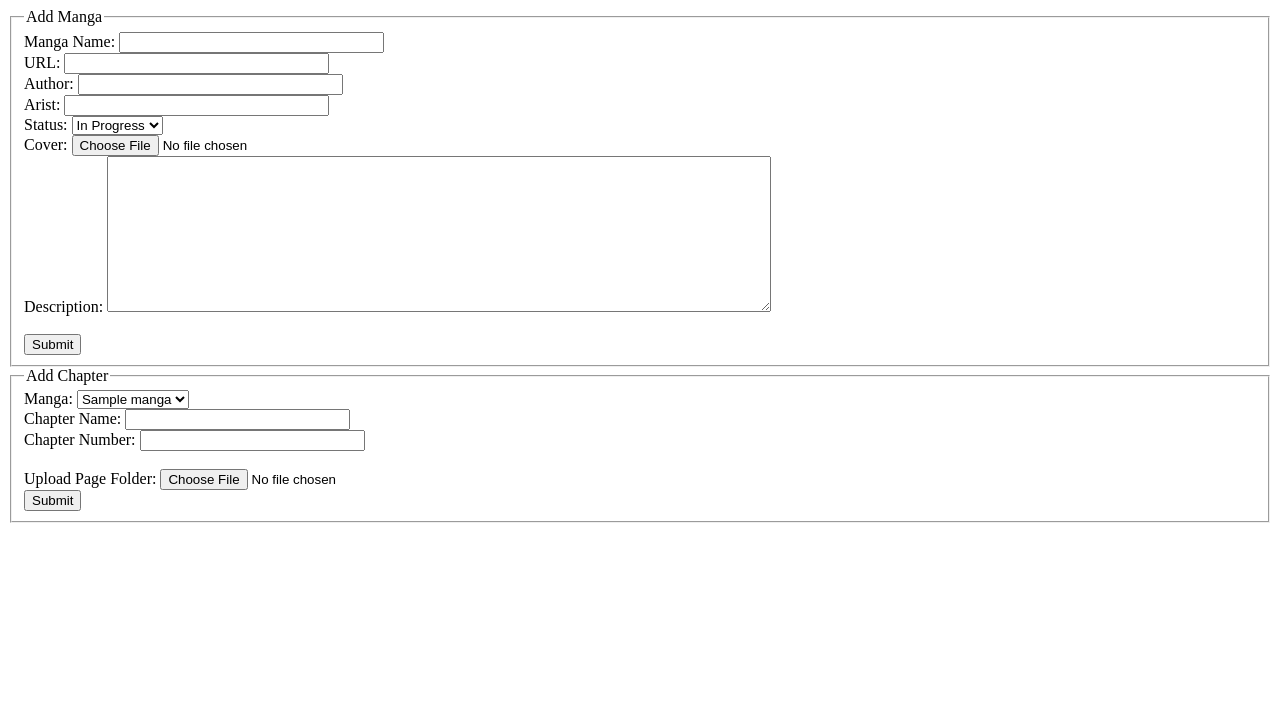
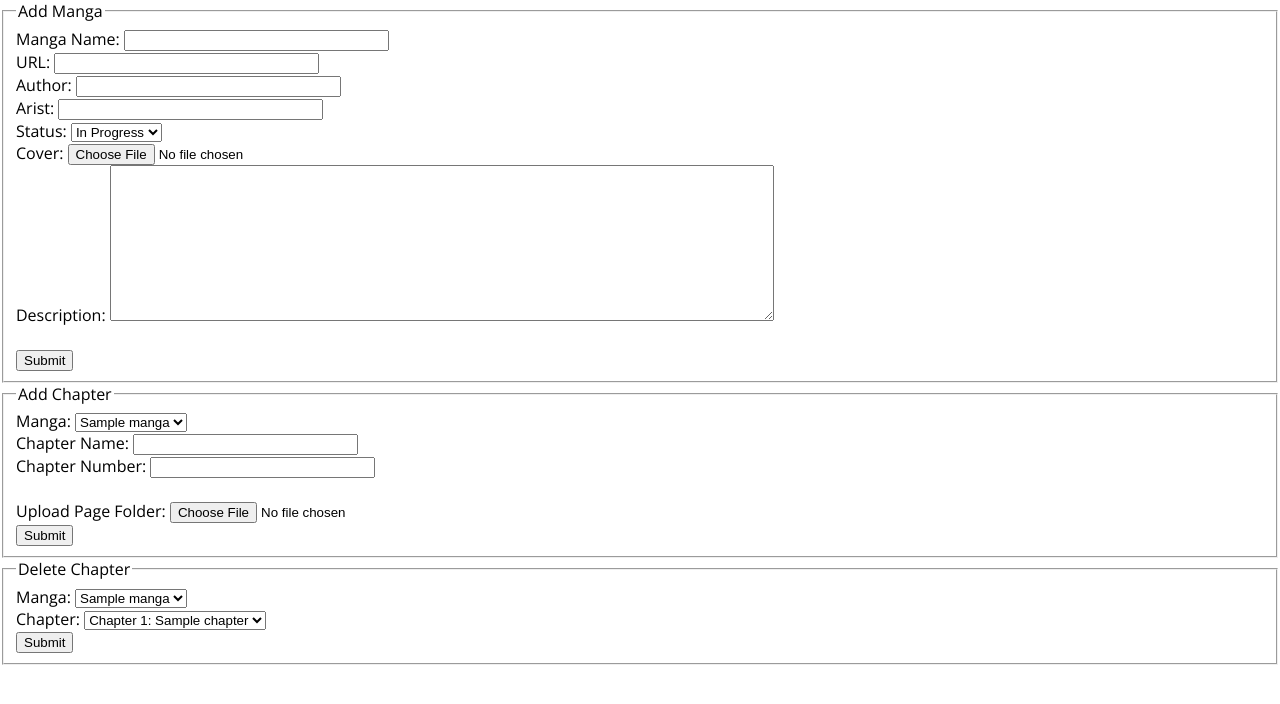
Before and after one commit to cozziekuns/Renchon, a Flask app: page /reader/admin in a window 1280 px wide. Shown: the top 704 px of the page. Run offline with Flask 2, Linux system fonts and the light colour scheme; tables that the repository leaves empty hold one stand-in row (values such as "Sample post"); some libraries are stand-ins or nearby versions.

Commit message:
delete chapter

```diff
--- a/renchon.py
+++ b/renchon.py
@@ -6,6 +6,8 @@
 #=+=+=+=+=+=+=+=+=+=+=+=+=+=+=+=+=+=+=+=+=+=+=+=+=+=+=+=+=+=+=+=+=+=+=+=+=+=+=+=
 
 import os
+import shutil
+
 from datetime import datetime
 from flask import Flask, request, render_template, redirect, url_for
 from flask.ext.sqlalchemy import SQLAlchemy
@@ -111,17 +113,20 @@
     return num_string
 
 def save_file(file, url, filename=None):
-  if filename is None:
-      filename = file.filename
-  filename = secure_filename(filename)
-  directory = app.config['UPLOAD_FOLDER'] + url + "/"
-  # Make the directory in case it doesn't exist
-  if not os.path.exists(directory):
-      os.makedirs(directory)
-  complete_url = os.path.join(directory, filename)
-  # Then save the file to that directory
-  file.save(complete_url)
-  return complete_url
+    if filename is None:
+        filename = file.filename
+    filename = secure_filename(filename)
+    directory = app.config['UPLOAD_FOLDER'] + url + "/"
+    # Make the directory in case it doesn't exist
+    if not os.path.exists(directory):
+        os.makedirs(directory)
+    complete_url = os.path.join(directory, filename)
+    # Then save the file to that directory
+    file.save(complete_url)
+    return complete_url
+
+def delete_directory(url):
+    shutil.rmtree(app.config['UPLOAD_FOLDER'] + url)
 
 def recreate_chapter_list(chapter_list, chapter_before, latest_chapter):
     # If there is no chapter before, just insert an extra chapter at the top
@@ -181,8 +186,12 @@
 # Admin
 @app.route("/reader/admin")
 def admin():
-    manga_list = map(lambda x: x.name, Manga.query.all())
-    return render_template("admin.html", manga=manga_list)
+    manga = Manga.query.all()
+    manga_list = list(map(lambda x: x.name, manga))
+    chapter_list = list(map(lambda x: list(map(lambda y: [y.name, y.num],
+        x.chapters.all())), manga))
+    return render_template("admin.html", manga=manga_list,
+        chapter_list=chapter_list)
 
 # Add Manga
 @app.route("/reader/add_manga", methods=["POST"])
@@ -225,7 +234,6 @@
 # Add Chapter
 @app.route("/reader/add_chapter", methods=["POST"])
 def add_chapter():
-
     name = request.form["chapter_name"]
     num = 0
 
@@ -259,6 +267,23 @@
         curr_page += 1
 
     db.session.add(new_chapter)
+    db.session.commit()
+
+    return redirect(url_for("admin"))
+
+# Delete Chapter
+@app.route("/reader/delete_chapter", methods=["POST"])
+def delete_chapter():
+    manga = Manga.query.filter_by(
+        name=request.form["chapter_delete_manga"]).first()
+    chapter = manga.chapters.filter_by(
+      num=request.form["chapter_delete_chapter"]).first()
+
+    num_string = chapter_to_string(chapter.num)
+    url = chapter.manga.url + "/Chapter_" + num_string
+    delete_directory(url)
+
+    db.session.delete(chapter)
     db.session.commit()
 
     return redirect(url_for("admin"))
--- /dev/null
+++ b/static/admin.js
@@ -0,0 +1,16 @@
+var chapters = []
+
+function create_chapter_select() {
+
+  manga_id = document.getElementById("manga_delete").selectedIndex;
+
+  chapter_select = document.getElementById("chapter_delete");
+  chapter_select.innerHTML = "";
+
+  for (i = 0; i < chapters[manga_id].length; i++) {
+    chapter = chapters[manga_id][i];
+    chapter_select.innerHTML += "<option value='" + chapter[1] +
+      "'>" + "Chapter " + chapter[1] + ": " + chapter[0] + "</option>";
+  }
+
+}
--- a/templates/admin.html
+++ b/templates/admin.html
@@ -1,9 +1,5 @@
-<!DOCTYPE html>
-<html>
-  <head>
-    <title>Renge -- Admin Panel</title>
-  </head>
-  <body>
+{% extends "layout.html" %}
+{% block startbody %}
 
     {% if error %}
       <p class=error><strong>Error:</strong> {{ error }}
@@ -30,8 +26,8 @@
         <option value="in_progress">In Progress</option>
         <option value="on_hold">On Hold</option>
         <option value="complete">Completed</option>
-      </select><br>
-
+      </select>
+      <br>
       <label for="cover">Cover: </label>
       <input type="file" id="cover" name="manga_cover" accept="image/*" required><br>
 
@@ -49,12 +45,12 @@
       <legend>Add Chapter</legend>
 
       <label for="manga">Manga: </label>
-        <select id="manga" name="chapter_manga">
-        {% for name in manga %}
-          <option value="{{ name }}">{{ name }}</option>
-        {% endfor %}
-      </select><br>
-
+      <select id="manga" name="chapter_manga">
+      {% for name in manga %}
+        <option value="{{ name }}">{{ name }}</option>
+      {% endfor %}
+      </select>
+      <br>
       <label for="name">Chapter Name: </label>
       <input type="text" id="name" name="chapter_name" size=25 required><br>
 
@@ -69,6 +65,34 @@
 
     </form>
 
-  </body>
+    <form class=delete-chapter action={{ url_for("delete_chapter") }} method=post>
 
-</html>
+      <fieldset>
+      <legend>Delete Chapter</legend>
+
+      <label for="manga_delete">Manga: </label>
+      <select id="manga_delete" name="chapter_delete_manga"
+          onchange="create_chapter_select()">
+      {% for name in manga %}
+        <option value="{{ name }}">{{ name }}</option>
+      {% endfor %}
+      </select>
+      <br>
+
+      <label for="chapter_delete">Chapter: </label>
+      <select id="chapter_delete" name="chapter_delete_chapter"></select>
+      <br>
+
+      <input type="submit" value="Submit">
+      </fieldset>
+
+    </form>
+
+    <script src="/static/admin.js"></script>
+
+    <script type="text/javascript">
+      chapters = {{ chapter_list|tojson|safe }};
+      create_chapter_select();
+    </script>
+
+{% endblock %}
--- /dev/null
+++ b/templates/layout.html
@@ -0,0 +1,24 @@
+<!DOCTYPE html>
+<html>
+
+  <head>
+    <script
+        src="http://ajax.googleapis.com/ajax/libs/jquery/1.11.3/jquery.min.js">
+    </script>
+    <link rel="shortcut icon"
+        href="{{ url_for('static', filename='favicon.ico') }}" />
+    <link rel="stylesheet" type="text/css"
+        href="{{ url_for('static', filename='style.css') }}" />
+
+    <link rel="stylesheet" type="text/css"
+        href="http://fonts.googleapis.com/css?family=Open+Sans">
+
+    <title>Renge</title>
+  </head>
+
+  <body>
+    {% block startbody %}
+    {% endblock %}
+  </body>
+
+</html>
```
Also changed, not shown: templates/base.html (+7 -25 lines).
